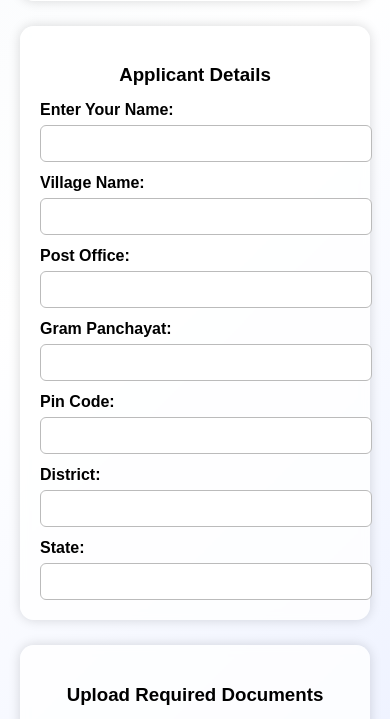
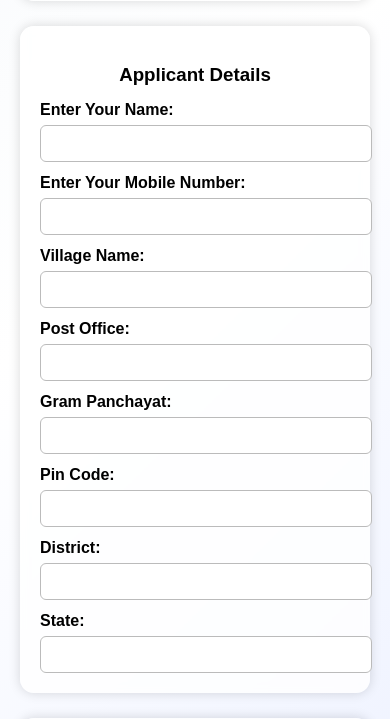
Before and after one commit to Aditya1234AD/certificate-app, a Flask app: page / in a window 390 px wide. Shown: the part 241-960 px from the top of the page. Run offline with Flask 2, Linux system fonts and the light colour scheme; parts of the project's set-up code (start-up, migrations or seed data) failed here and were passed over.

Commit message:
Add mobile number input field to form

```diff
--- a/templates/index.html
+++ b/templates/index.html
@@ -98,6 +98,9 @@
                 <label>Enter Your Name:</label>
                 <input type="text" name="name" required>
 
+                <label>Enter Your Mobile Number:</label>
+                <input type="text" name="mobile" required>
+
                 <label>Village Name:</label>
                 <input type="text" name="village" required>
 
```
